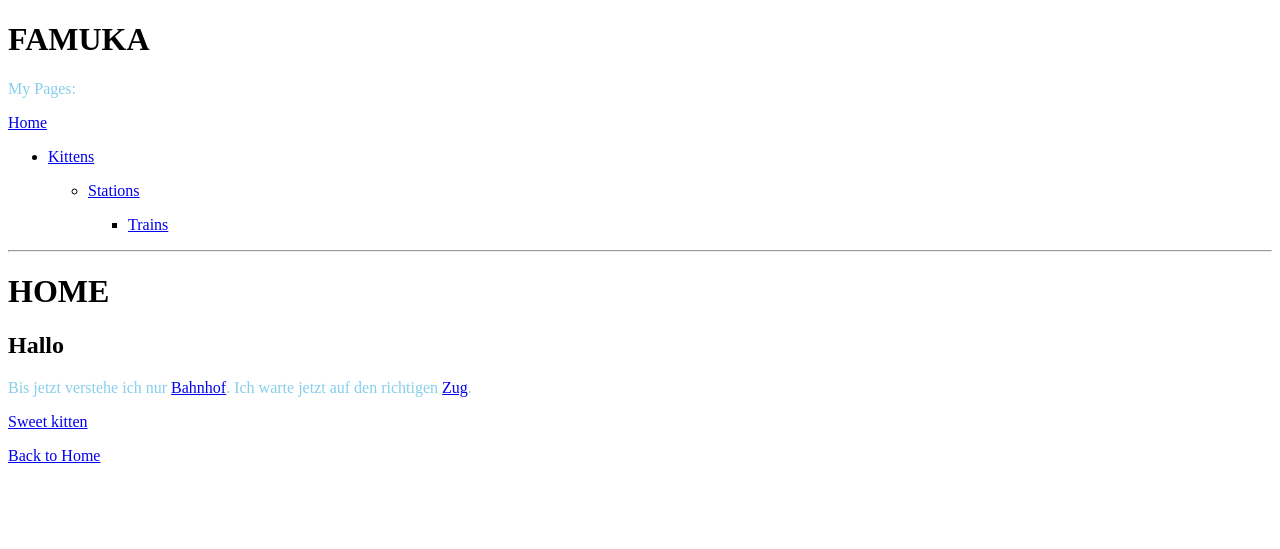
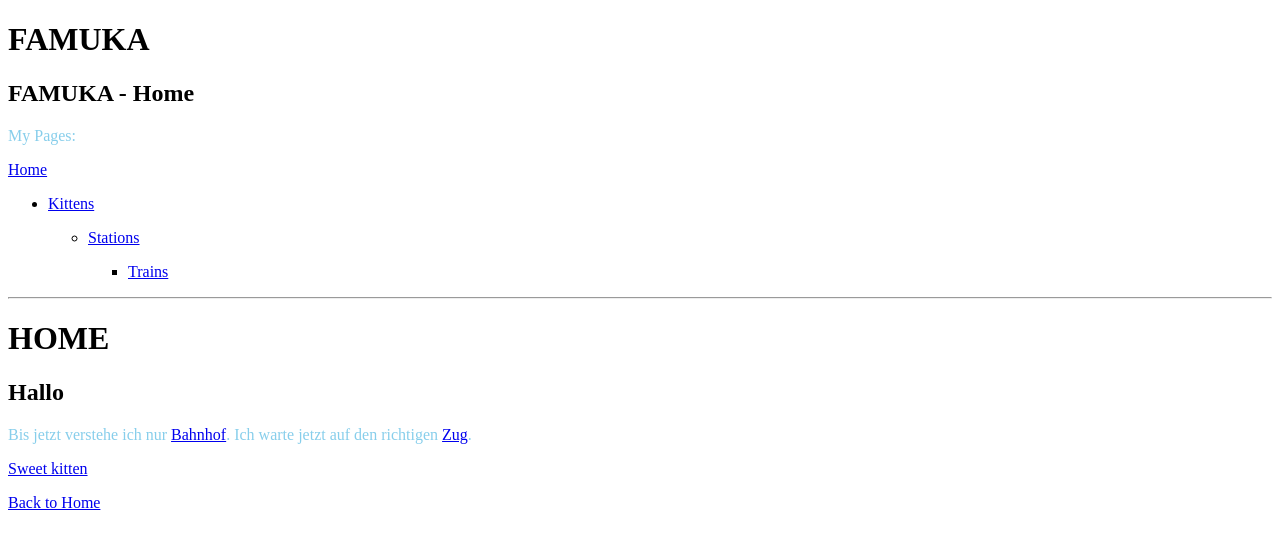
Before and after one commit to FAMUKA/famuka.github.io, a Jekyll site: the page built from index.html, in a window 1280 px wide. Shown: the top 549 px of the page. Built offline with Jekyll 4.4.1, drawn with Linux system fonts in a browser that asks for light colours.

Commit message:
Update default.html

```diff
--- a/_layouts/default.html
+++ b/_layouts/default.html
@@ -10,7 +10,7 @@
 
 <body>
 <h1>{{ site.title }}</h1>
-<h2>{{ page.title1 }}</h2>
+<h2>{{ page.title }}</h2>
 
 <p>My Pages:</p>
 <p><a href="index.html">Home</a></p>
```
